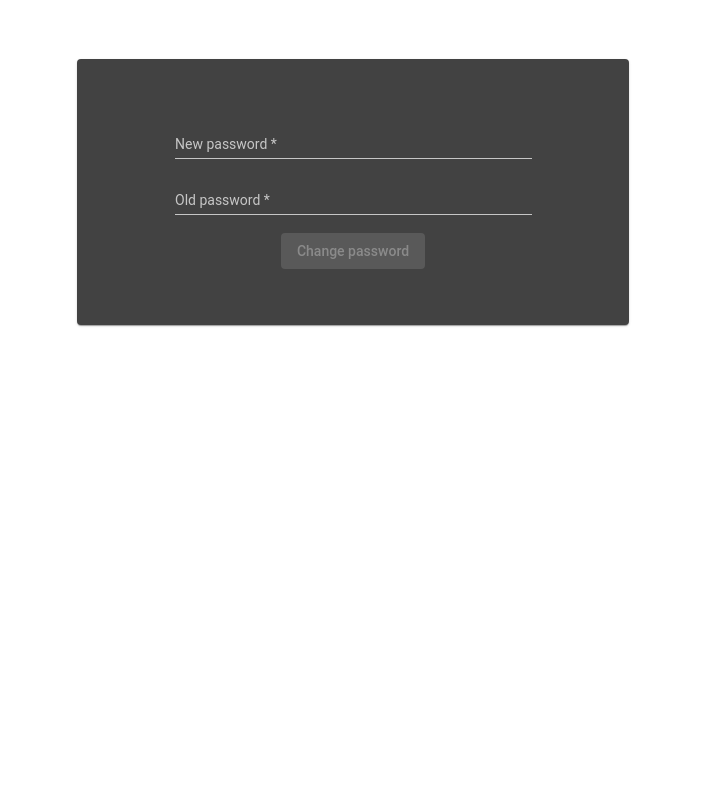
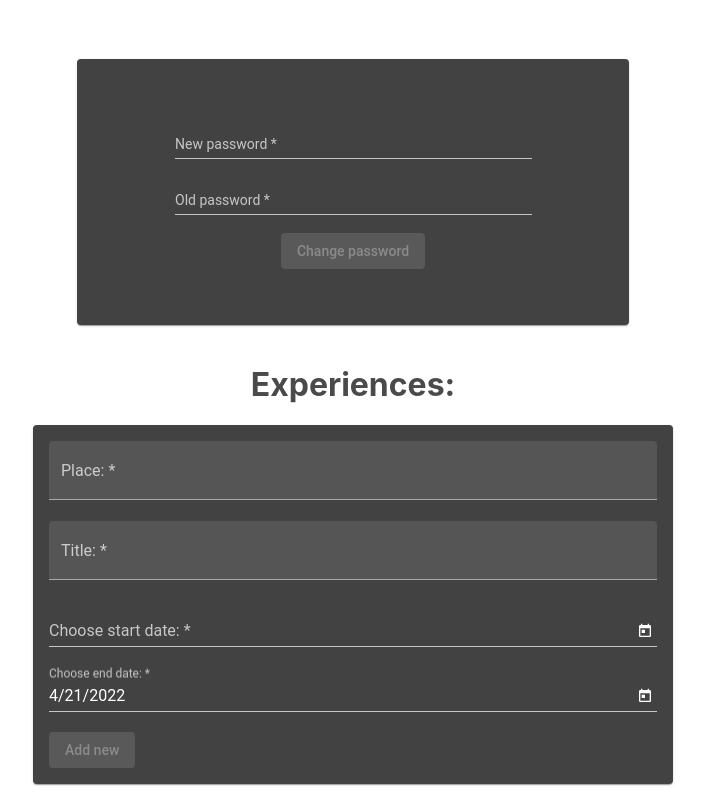
Before and after one commit to XWS-BSEP-TIM1-2022/dislinkt-frontend, an Angular app in the folder dislinkt-frontend/: page /info in a window 1280 px wide. Shown: the part 659-1459 px from the top of the page, without its empty margins (287-992 px from the left). Before the commit the page ends 1020 px from the top, so only its background shows below. Built offline with nearby package versions, Linux system fonts and the light colour scheme; no server answers.

Commit message:
Showing users experience and adding new feature

```diff
--- /dev/null
+++ b/dislinkt-frontend/src/app/model/experience.model.ts
@@ -0,0 +1,9 @@
+export class Experience {
+    id : string = "";
+    userId : string = "";
+    name : string = "";
+    title : string = "";
+    startDate : string = "";
+    endDate : Date = new Date;
+    experienceType : boolean = true;
+}
--- a/dislinkt-frontend/src/app/service/user.service.ts
+++ b/dislinkt-frontend/src/app/service/user.service.ts
@@ -1,6 +1,7 @@
 import { HttpClient, HttpHeaders } from '@angular/common/http';
 import { Injectable } from '@angular/core';
 import { environment } from 'src/environments/environment';
+import { Experience } from '../model/experience.model';
 import { User } from '../registration/user';
 
 @Injectable({
@@ -41,4 +42,12 @@ export class UserService {
       }
     return this.http.put(environment.serverUrl + 'users', body, header)
   }
+
+  getExperiences(userId: string){
+    return this.http.get(environment.serverUrl + 'users/experience/' + userId)
+  }
+
+  addNewExperience(experience: Experience){
+    return this.http.post(environment.serverUrl + 'users/experience', experience)
+  }
 }
--- a/dislinkt-frontend/src/app/user/info/info.component.html
+++ b/dislinkt-frontend/src/app/user/info/info.component.html
@@ -126,3 +126,52 @@
         </div>
     </div>
 </section>
+<div style="text-align: center; display: flex; flex-direction: column;">
+    <h1 style="font-weight: bold; font-size: 2rem;">Experiences:</h1>
+    <mat-card *ngFor="let exp of this.experiences"
+    style="margin-top: 1rem; margin-left: 25%; margin-right: 25%; margin-bottom: 1rem;">
+        <mat-card-title>{{exp.name}}</mat-card-title>
+        <mat-card-subtitle>{{exp.title}}</mat-card-subtitle>
+        <mat-card-content>
+            <p>{{exp.startDate}} - {{exp.endDate}}</p>
+        </mat-card-content>
+    </mat-card>
+</div>
+<div>
+    <mat-card style="margin-top: 1rem; margin-left: 25%; margin-right: 25%; margin-bottom: 1rem;">
+        <div style="display: flex; flex-direction: column;">
+            <mat-form-field appearance="fill">
+                <mat-label>Place:</mat-label>
+                <input matInput [(ngModel)]="newExperience.name"
+                [formControl]="experiencePlace" required>
+            </mat-form-field>
+            <mat-form-field appearance="fill">
+                <mat-label>Title:</mat-label>
+                <input matInput [(ngModel)]="newExperience.title"
+                [formControl]="experienceTitle">
+            </mat-form-field>
+        </div>
+        <mat-form-field appearance="legacy" style="width: 100%;">
+            <mat-label>Choose start date:</mat-label>
+            <input matInput [matDatepicker]="start" [(ngModel)]="newExperience.startDate" [formControl]="experienceStartDate">
+            <mat-datepicker-toggle matSuffix [for]="start"></mat-datepicker-toggle>
+            <mat-datepicker #start></mat-datepicker>
+            <mat-error *ngIf="dateForm.invalid">{{getDateErrorMessage()}}</mat-error>
+        </mat-form-field>
+        <mat-form-field appearance="legacy" style="width: 100%;">
+            <mat-label>Choose end date:</mat-label>
+            <input matInput [matDatepicker]="end" [(ngModel)]="newExperience.endDate" [formControl]="experienceEndDate">
+            <mat-datepicker-toggle matSuffix [for]="end"></mat-datepicker-toggle>
+            <mat-datepicker #end></mat-datepicker>
+            <mat-error *ngIf="dateForm.invalid">{{getDateErrorMessage()}}</mat-error>
+        </mat-form-field>
+        <button mat-raised-button color="primary" (click)="addNewExperience()"
+                                        [disabled]="
+                                        experiencePlace.invalid
+                                        || experienceTitle.invalid
+                                        || experienceStartDate.invalid
+                                        || experienceEndDate.invalid">
+                                        Add new
+        </button>
+    </mat-card>
+</div>
--- a/dislinkt-frontend/src/app/user/info/info.component.ts
+++ b/dislinkt-frontend/src/app/user/info/info.component.ts
@@ -1,6 +1,7 @@
 import { Component, OnInit } from '@angular/core';
 import { FormControl, ValidatorFn, Validators } from '@angular/forms';
 import { Router } from '@angular/router';
+import { Experience } from 'src/app/model/experience.model';
 import { AuthService } from 'src/app/service/auth.service';
 import { UserService } from 'src/app/service/user.service';
 import Swal from 'sweetalert2';
@@ -19,7 +20,10 @@ export class InfoComponent implements OnInit {
   newPassword: string = ""
   oldPassword: string = ""
 
+  newExperience: Experience = new Experience;
+
   user = new User("", "", "", "", 0, "", "", "", "", "")
+  experiences = [] as Experience[]
 
   nameForm = new FormControl('', [Validators.required]);
   surnameForm = new FormControl('', [Validators.required]);
@@ -31,6 +35,11 @@ export class InfoComponent implements OnInit {
   newPasswordForm = new FormControl('', [Validators.required])
   oldPasswordForm = new FormControl('', [Validators.required])
 
+  experiencePlace = new FormControl('', [Validators.required])
+  experienceTitle = new FormControl('', [Validators.required])
+  experienceStartDate = new FormControl('', [Validators.required])
+  experienceEndDate = new FormControl('', [Validators.required])
+
   phoneNumberValidator(): ValidatorFn {
     return Validators.pattern('[- +()0-9]+');
   }
@@ -41,11 +50,8 @@ export class InfoComponent implements OnInit {
 
   ngOnInit(): void {
     if (localStorage.getItem('userId') != null){
-
-    }
       this.userId = localStorage.getItem('userId');
       this.userService.getUserData(this.userId!).subscribe((res:any) => {
-      console.log(res);
       this.user.name = res.user.name
       this.user.surname = res.user.surname
       this.user.email = res.user.email
@@ -54,7 +60,15 @@ export class InfoComponent implements OnInit {
       this.user.username = res.user.username
       this.user.gender =  Number(res.user.gender)
       this.user.bio = res.user.bio
+
+      this.newExperience.userId = this.userId!
+
+      this.userService.getExperiences(this.userId!).subscribe((res:any) => {
+        this.experiences = res.experiences
       })
+    })
+  }
+
   }
 
   getnameErrorMessage() {
@@ -118,7 +132,7 @@ export class InfoComponent implements OnInit {
         Swal.fire(
           {
             icon: 'success',
-            title: 'Successfully registrated',
+            title: 'Password succefully changed',
             text: 'Here can login',
             timer: 3000,
             showConfirmButton: false,
@@ -136,4 +150,34 @@ export class InfoComponent implements OnInit {
     )
   }
 
+  addNewExperience() {
+    this.userService.addNewExperience(this.newExperience).subscribe(
+      (data) => {
+        Swal.fire(
+          {
+            icon: 'success',
+            title: 'Successfully added new experience',
+            text: 'Here can login',
+            timer: 3000,
+            showConfirmButton: false,
+          })
+          this.userService.getExperiences(this.userId!).subscribe((res:any) => {
+            this.experiences = res.experiences
+          })
+          this.newExperience = new Experience
+          this.newExperience.userId = this.userId!
+
+      },
+      (error) => {
+        Swal.fire(
+          {
+            icon: 'error',
+            title: error.error.message,
+            timer: 3000,
+            showConfirmButton: false,
+          })
       }
+    )
+  }
+
+}
```
Lines whose indentation alone changed are shown as unchanged.
